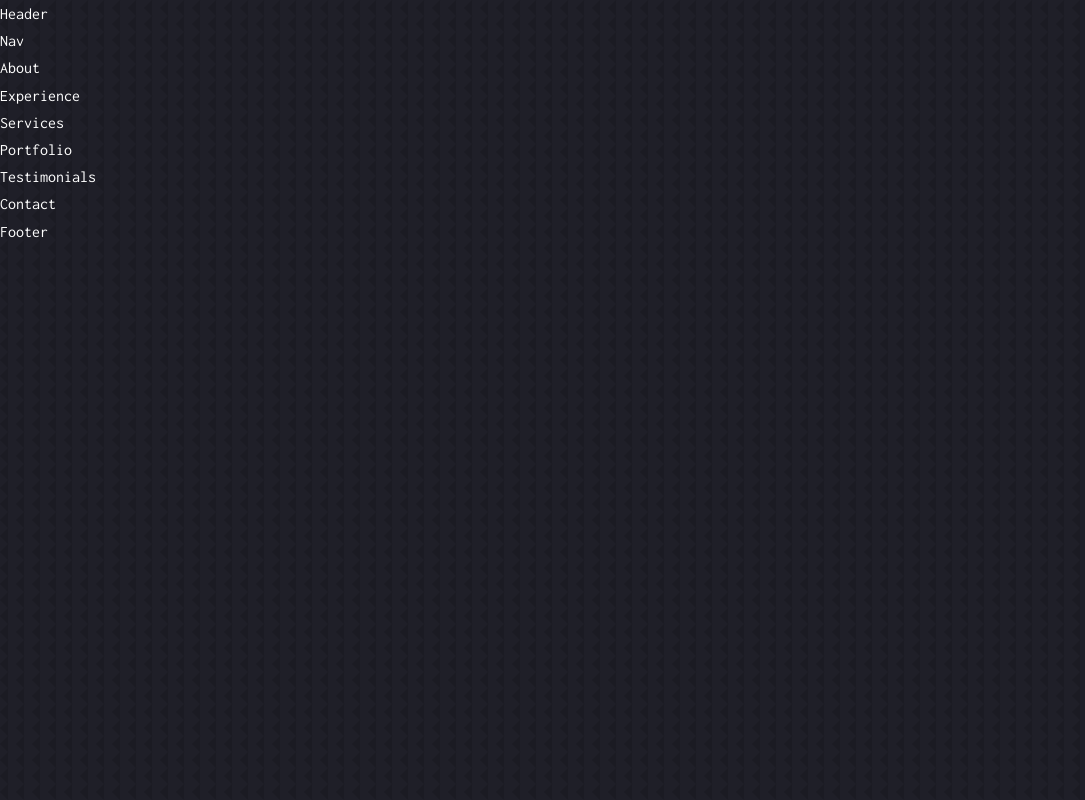
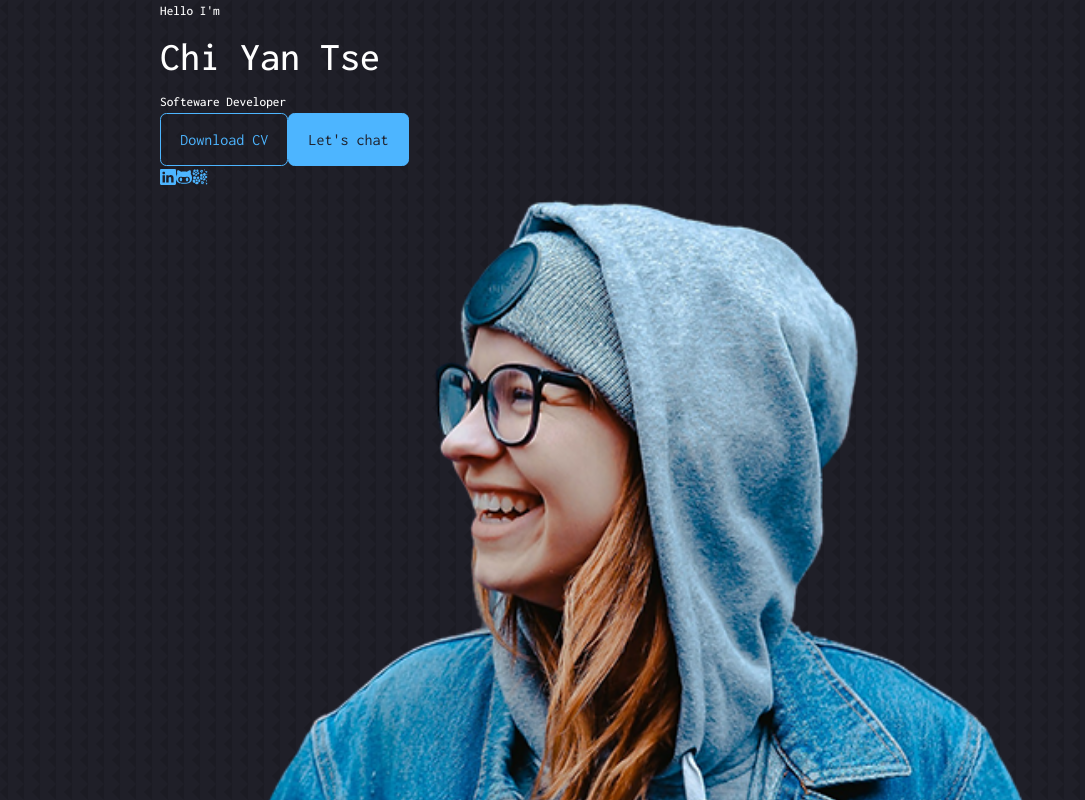
Before and after one commit to Chi1710/react-portfolio-website-1, a React (Create React App) app: page / in a window 1280 px wide. Shown: the top 800 px of the page, without its empty margins (0-1085 px from the left). Built offline with nearby package versions, Linux system fonts and the light colour scheme.

Commit message:
download react icon, CTA- download CV& contact btn, HeaderSocails-linkedin, github and artpage icons with links . Add img and used CTA and headerSocials in Header.

```diff
--- a/package.json
+++ b/package.json
@@ -8,6 +8,7 @@
     "@testing-library/user-event": "^13.5.0",
     "react": "^18.2.0",
     "react-dom": "^18.2.0",
+    "react-icons": "^4.7.1",
     "react-scripts": "5.0.1",
     "web-vitals": "^2.1.4"
   },
--- /dev/null
+++ b/src/components/header/CTA.jsx
@@ -0,0 +1,13 @@
+import React from 'react'
+import CV from "../../assets/cv.pdf"
+
+const CTA = () => {
+  return (
+    <div className='cta'>
+        <a href={CV} download className="btn">Download CV</a>
+        <a href='#contact' className='btn btn-primary'>Let's chat</a>
+    </div>
+  )
+}
+
+export default CTA
--- /dev/null
+++ b/src/components/header/HeaderSocials.jsx
@@ -0,0 +1,16 @@
+import React from 'react';
+import {BsLinkedin} from 'react-icons/bs';
+import {TfiGithub} from "react-icons/tfi"
+import {GiFlowers} from "react-icons/gi"
+
+const HeaderSocials = () => {
+  return (
+    <div className='header__socials'>
+        <a href='https://linkedin.com' target="_blank"rel="noopener noreferrer"><BsLinkedin /></a>
+        <a href='https://github.com' target="_blank" rel="noopener noreferrer"><TfiGithub /></a>
+        <a href='https://www.chiyantse.com' target="_blank" rel="noopener noreferrer"><GiFlowers /></a>
+    </div>
+  )
+}
+
+export default HeaderSocials
--- a/src/components/header/header.jsx
+++ b/src/components/header/header.jsx
@@ -1,9 +1,26 @@
 import React from 'react'
 import "./header.css"
+import CTA from './CTA';
+import ME from '../../assets/me.png'
+import HeaderSocials from './HeaderSocials';
 
 const Header = () => {
   return (
-    <div>Header</div>
+    <header>
+      <div className="container header__container">
+        <h5>Hello I'm</h5>
+        <h1>Chi Yan Tse</h1>
+        <h5 className="text-light">Softeware Developer</h5>
+        <CTA />
+        <HeaderSocials />
+
+        <div className="me">
+          <img Src={ME} alt="me" />
+        </div>
+
+        <a href='#contact' className='scroll__down'>Scroll Down</a>
+      </div>
+    </header>
   )
 }
 
--- a/src/index.css
+++ b/src/index.css
@@ -92,7 +92,7 @@
     transition: var(--transition);
 }
 
-btn:hover {
+.btn:hover {
     background: var(--color-white);
     color: var(--color-bg);
     border-color: transparent;
```
Also changed, not shown: 1 other file (tests, documents, lock files or other folders).
